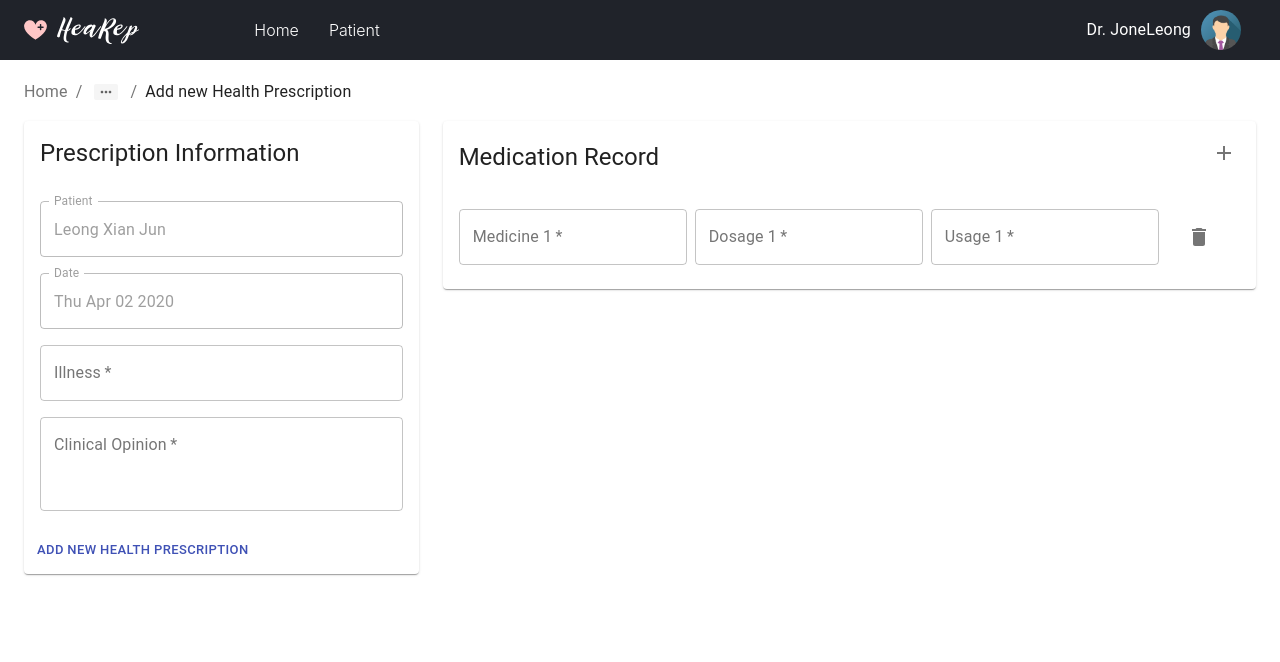
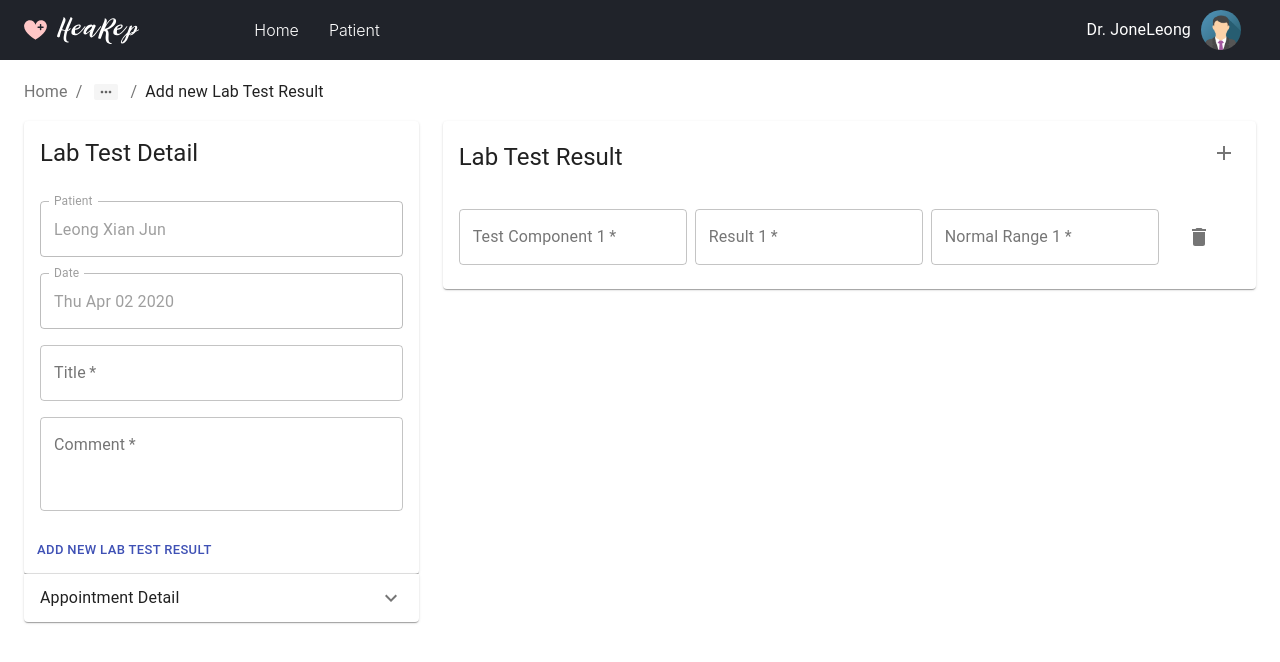
Before and after one commit to LeongXianJun/hearep-web, a React (Create React App) app: page /labTest/add in a window 1280 px wide. Shown: the top 662 px of the page. Built offline with nearby package versions, Linux system fonts and the light colour scheme.

Commit message:
add lab test page completed

```diff
--- a/src/connections/AppointmentConnection.tsx
+++ b/src/connections/AppointmentConnection.tsx
@@ -11,6 +11,7 @@ class AppointmentConnection {
     { id: 8, name: 'Leong Xian Jun', date: new Date('2020-4-24'), medicalStaff: 'Jone Leong', type: 'byTime', time: '10:00 am' },
     { id: 9, name: 'Leong Xian Jun', date: new Date('2020-4-28'), medicalStaff: 'Jone Leong', type: 'byNumber', turn: 5 }
   ]
+  public selectedApp: Appointment = this.appointmentDB[0]
 
 }
 
--- a/src/connections/RecordConnection.tsx
+++ b/src/connections/RecordConnection.tsx
@@ -81,7 +81,7 @@ class RecordConnection {
   public addNewHealthPrescription = (patientName: string, illness: string, clinicalOpinion: string, medicines: {medicine: string, dosage: number, usage: string}[]) => {
     const newHP: Record = {
       id: this.recordDB.length,
-      name: this.selectedRecord.name,
+      name: patientName,
       type: 'health prescription',
       date: new Date(),
       illness: illness,
@@ -101,6 +101,19 @@ class RecordConnection {
         date: new Date(),
         prescriptionID: prescriptionID ?? this.selectedRecord.id,
         medications: medicines
+      }
+    ]
+  }
+
+  public addNewLabTestResult = (patientName: string, title: string, comment: string, data: { field: string, result: string, normalRange: string }[], appID: number) => {
+    this.recordDB = [
+      ...this.recordDB,
+      {
+        id: this.recordDB.length,
+        name: patientName,
+        type: 'lab test result',
+        date: new Date(),
+        title, comment, appID, data
       }
     ]
   }
--- a/src/view/labTest/add.tsx
+++ b/src/view/labTest/add.tsx
@@ -1,31 +1,33 @@
 import React, { useState } from 'react'
-import { AppContainer } from '../common'
+import { AppContainer, AppExpansion } from '../common'
 import { Grid, IconButton,
   Card, CardHeader, CardContent, CardActions, Breadcrumbs,
-  Typography, Link, Button, TextField } from '@material-ui/core'
+  Typography, Link, Button, TextField, Table, TableBody, TableRow, TableCell } from '@material-ui/core'
 import AddIcon from '@material-ui/icons/Add'
 import DeleteIcon from '@material-ui/icons/Delete'
 import UC from '../../connections/UserConnection'
 import RC from '../../connections/RecordConnection'
+import AC, { Appointment } from '../../connections/AppointmentConnection'
 import { useHistory } from 'react-router-dom'
 
 export default function AddLabTestPage() {
   const history = useHistory()
+  const app = AC.selectedApp
   const patientName = UC.selectedPatient?.detail?.fullname ?? ''
   const date = new Date()
-  const [illness, setIllness] = useState('')
-  const [clinicalOponion, setClinicalOponion] = useState('')
-  const [medicines, setMedicines] = useState([{ medicine: '', dosage: 0, usage: '' }])
+  const [title, setTitle] = useState('')
+  const [comment, setComment] = useState('')
+  const [data, setData] = useState([{ field: '', result: '', normalRange: '' }])
 
   const breadcrumbs = [
     { path: '/dashboard', text: 'Home' },
     { path: '/patient', text: 'Patient' },
     { path: '/patient/detail', text: patientName },
-    { path: undefined, text: 'Add new Health Prescription'}
+    { path: undefined, text: 'Add new Lab Test Result'}
   ]
 
   const submit = () => {
-    RC.addNewHealthPrescription(patientName, illness, clinicalOponion, medicines)
+    RC.addNewLabTestResult(patientName, title, comment, data, app.id)
     history.goBack()
   }
 
@@ -44,19 +46,20 @@ export default function AddLabTestPage() {
       </Breadcrumbs>
       <Grid container direction='row' justify='center' spacing={3} style={{marginTop: 5}}>
         <Grid item xs={12} md={4}>
-          { prescriptionDetail() }
+          { LabTestDetail() }
+          { AppointmentDetail(app) }
         </Grid>
         <Grid item xs={12} md={8}>
-          {Medication()}
+          { LabTestResult() }
         </Grid>
       </Grid>
     </AppContainer>
   )
 
-  function prescriptionDetail() {
+  function LabTestDetail() {
     return (
       <Card>
-        <CardHeader title={'Prescription Information'}/>
+        <CardHeader title={'Lab Test Detail'}/>
         <CardContent>
           <Grid container spacing={2}>
             <Grid item xs={12}>
@@ -82,62 +85,78 @@ export default function AddLabTestPage() {
                 required
                 variant='outlined'
                 placeholder="Enter the main illness"
-                label="Illness"
+                label="Title"
                 fullWidth
-                onChange = {event => setIllness(event.target.value)}
+                onChange = {event => setTitle(event.target.value)}
               />
             </Grid>
             <Grid item xs={12}>
               <TextField
                 required
                 variant='outlined'
-                placeholder="Enter your opinion on the illness"
-                label="Clinical Opinion"
+                placeholder="Enter your comment on this lab test"
+                label="Comment"
                 fullWidth
                 multiline
                 rows={3}
                 rowsMax={5}
-                onChange = {event => setClinicalOponion(event.target.value)}
+                onChange = {event => setComment(event.target.value)}
               />
             </Grid>
           </Grid>
         </CardContent>
         <CardActions>
           <Button onClick={submit} color="primary" size='small'>
-            Add new Health Prescription
+            Add new Lab Test Result
           </Button>
         </CardActions>
       </Card>
     )
   }
 
-  function Medication() {
-    const addMedicine = () => {
-      setMedicines([...medicines, { medicine: '', dosage: 0, usage: '' }])
+  function AppointmentDetail(app: Appointment) {
+    const details = [
+      { field: 'Date', val: app?.date.toDateString() },
+      { field: 'Time', val: app?.type === 'byTime'? app.time: undefined }
+    ].filter(({val}) => val !== undefined && val !== '')
+
+    return (
+      <AppExpansion title={'Appointment Detail'}>
+        <Table>
+          <TableBody>
+            {
+              details.map(({field, val}, index) =>
+                <TableRow hover key={'arow-' + index}>
+                  <TableCell>{field}</TableCell>
+                  <TableCell>{val}</TableCell>
+                </TableRow>
+              )
+            }
+          </TableBody>
+        </Table>
+      </AppExpansion>
+    )
+  }
+
+  function LabTestResult() {
+    const addRow = () => {
+      setData([...data, { field: '', result: '', normalRange: '' }])
     }
 
-    const removeMedicine = (num: number) => {
-      setMedicines([...medicines.slice(0, num), ...medicines.slice(num + 1)])
+    const removeRow = (num: number) => {
+      setData([...data.slice(0, num), ...data.slice(num + 1)])
     }
 
-    const updateMedicine = (num: number, val: string) => {
-      setMedicines([...medicines.slice(0, num), { ...medicines[num], 'medicine': val }, ...medicines.slice(num + 1) ])
-    }
-
-    const updateDosage = (num: number, val: number) => {
-      setMedicines([...medicines.slice(0, num), { ...medicines[num], 'dosage': val }, ...medicines.slice(num + 1) ])
-    }
-
-    const updateUsage = (num: number, val: string) => {
-      setMedicines([...medicines.slice(0, num), { ...medicines[num], 'usage': val }, ...medicines.slice(num + 1) ])
+    const updateRow = (num: number, col: 'field' | 'result' | 'normalRange', val: string) => {
+      setData([...data.slice(0, num), { ...data[num], [col]: val }, ...data.slice(num + 1) ])
     }
 
     return (
       <Card>
         <CardHeader
-          title={'Medication Record'}
+          title={'Lab Test Result'}
           action={
-            <IconButton  onClick={addMedicine}>
+            <IconButton  onClick={addRow}>
               <AddIcon/>
             </IconButton>
           }
@@ -145,43 +164,42 @@ export default function AddLabTestPage() {
         <CardContent>
           <Grid container direction='column' spacing={2}>
             {
-              medicines.map((medicine, index) =>
-                <Grid key={'medicine-' + index} item container direction='row' spacing={1} xs={12}>
+              data.map((row, index) =>
+                <Grid key={'row-' + index} item container direction='row' spacing={1} xs={12}>
                   <Grid item container direction='row' spacing={1} xs={10} sm={11}>
                     <Grid item xs={12} sm={4}>
                       <TextField
                         required
                         variant="outlined"
-                        placeholder="Enter the Medicine"
+                        placeholder="Enter Test Component"
                         fullWidth
-                        label={"Medicine " + (index + 1)}
-                        onChange = {event => updateMedicine(index, event.target.value)}
+                        label={"Test Component " + (index + 1)}
+                        onChange = {event => updateRow(index, 'field', event.target.value)}
                       />
                     </Grid>
                     <Grid item xs={6} sm={4}>
                       <TextField
                         required
                         variant="outlined"
-                        type="number"
-                        placeholder="Enter the Dosage"
+                        placeholder="Enter the Result"
                         fullWidth
-                        label={"Dosage " + (index + 1)}
-                        onChange = {event => updateDosage(index, Number(event.target.value))}
+                        label={"Result " + (index + 1)}
+                        onChange = {event => updateRow(index, 'result', event.target.value)}
                       />
                     </Grid>
                     <Grid item xs={6} sm={4}>
                       <TextField
                         required
                         variant="outlined"
-                        placeholder="Enter the Usage"
+                        placeholder="Enter the Normal Range"
                         fullWidth
-                        label={"Usage " + (index + 1)}
-                        onChange = {event => updateUsage(index, event.target.value)}
+                        label={"Normal Range " + (index + 1)}
+                        onChange = {event => updateRow(index, 'normalRange', event.target.value)}
                       />
                     </Grid>
                   </Grid>
                   <Grid item container xs alignContent='center' justify='center'>
-                    <IconButton onClick={() => removeMedicine(index)}>
+                    <IconButton onClick={() => removeRow(index)}>
                       <DeleteIcon/>
                     </IconButton>
                   </Grid>
--- a/src/view/labTest/index.tsx
+++ b/src/view/labTest/index.tsx
@@ -97,7 +97,7 @@ export default function LabTestPage() {
   function LabTestResult(props: LabTestResultProps) {
     const { data: { data } } = props
     const columns = [
-      { title: 'Component', field: 'field' },
+      { title: 'Test Component', field: 'field' },
       { title: 'Result', field: 'result' },
       { title: 'Normal Range', field: 'normalRange' }
     ]
--- a/src/view/patient/detail.tsx
+++ b/src/view/patient/detail.tsx
@@ -95,10 +95,7 @@ export default function PatientDetailPage() {
               </TableBody>
             </Table>
           </AppExpansion>
-          <AppExpansion
-            title='Lab Test Result'
-            actions={<Button size="small" onClick={() => history.push('/labTest/add')}>Add</Button>}
-          >
+          <AppExpansion title='Lab Test Result'>
             <Table>
               <TableBody>
                 {
--- a/src/view/prescription/add.tsx
+++ b/src/view/prescription/add.tsx
@@ -47,7 +47,7 @@ export default function AddPrescriptionPage() {
           { prescriptionDetail() }
         </Grid>
         <Grid item xs={12} md={8}>
-          {Medication()}
+          { Medication() }
         </Grid>
       </Grid>
     </AppContainer>
```
